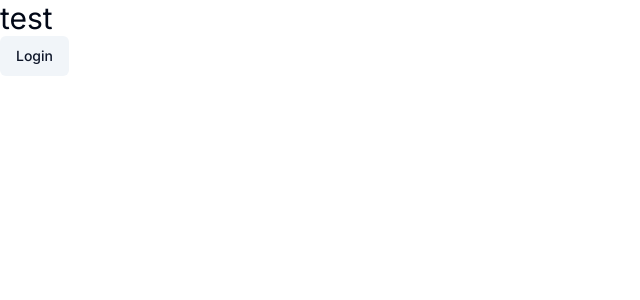
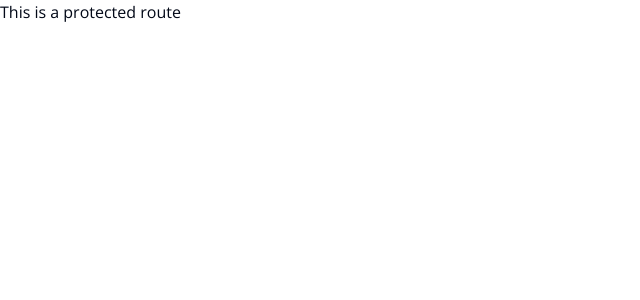
Before and after one commit to d6x/discord-clone, a Next.js app in the folder discord/: page / in a window 1280 px wide. Shown: the top 300 px of the page, without its empty margins (0-640 px from the left). Built offline with nearby package versions, Linux system fonts and the light colour scheme.

Commit message:
feat: Folder setup

```diff
--- /dev/null
+++ b/discord/app/(auth)/(routes)/login/page.tsx
@@ -0,0 +1,9 @@
+const LoginPage = () => {
+    return (
+        <div>
+            <h1> Login Page </h1>
+        </div>
+    );
+}
+
+export default LoginPage;
--- /dev/null
+++ b/discord/app/(main)/(routes)/page.tsx
@@ -0,0 +1,8 @@
+
+export default function Home() {
+  return (
+    <div className="">
+      This is a protected route
+    </div>
+  )
+}
--- a/discord/app/layout.tsx
+++ b/discord/app/layout.tsx
@@ -1,11 +1,11 @@
 import './globals.css'
 import type { Metadata } from 'next'
-import { Inter } from 'next/font/google'
+import { Open_Sans } from 'next/font/google'
 
-const inter = Inter({ subsets: ['latin'] })
+const font = Open_Sans({ subsets: ['latin'] })
 
 export const metadata: Metadata = {
-  title: 'Create Next App',
+  title: 'Discord Clone',
   description: 'Generated by create next app',
 }
 
@@ -16,7 +16,7 @@ export default function RootLayout({
 }) {
   return (
     <html lang="en">
-      <body className={inter.className}>{children}</body>
+      <body className={font.className}>{children}</body>
     </html>
   )
 }
--- a/discord/app/page.tsx
+++ /dev/null
@@ -1,15 +0,0 @@
-import Image from 'next/image'
-import { Button } from "@/components/ui/button"
-
-export default function Home() {
-  return (
-    <div className="">
-      <p className="text-3xl">
-        test
-      </p>
-      <Button variant="secondary">
-        Login
-      </Button>
-    </div>
-  )
-}
```
